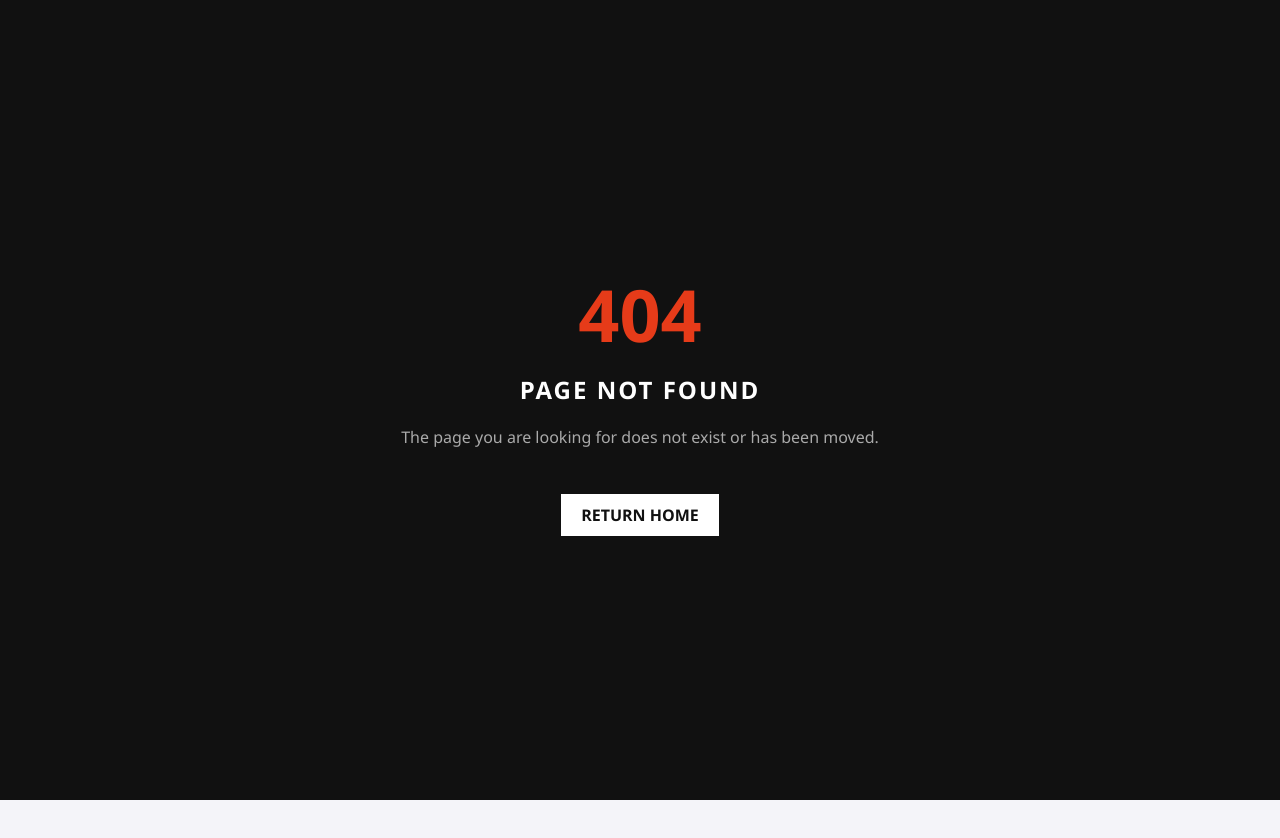
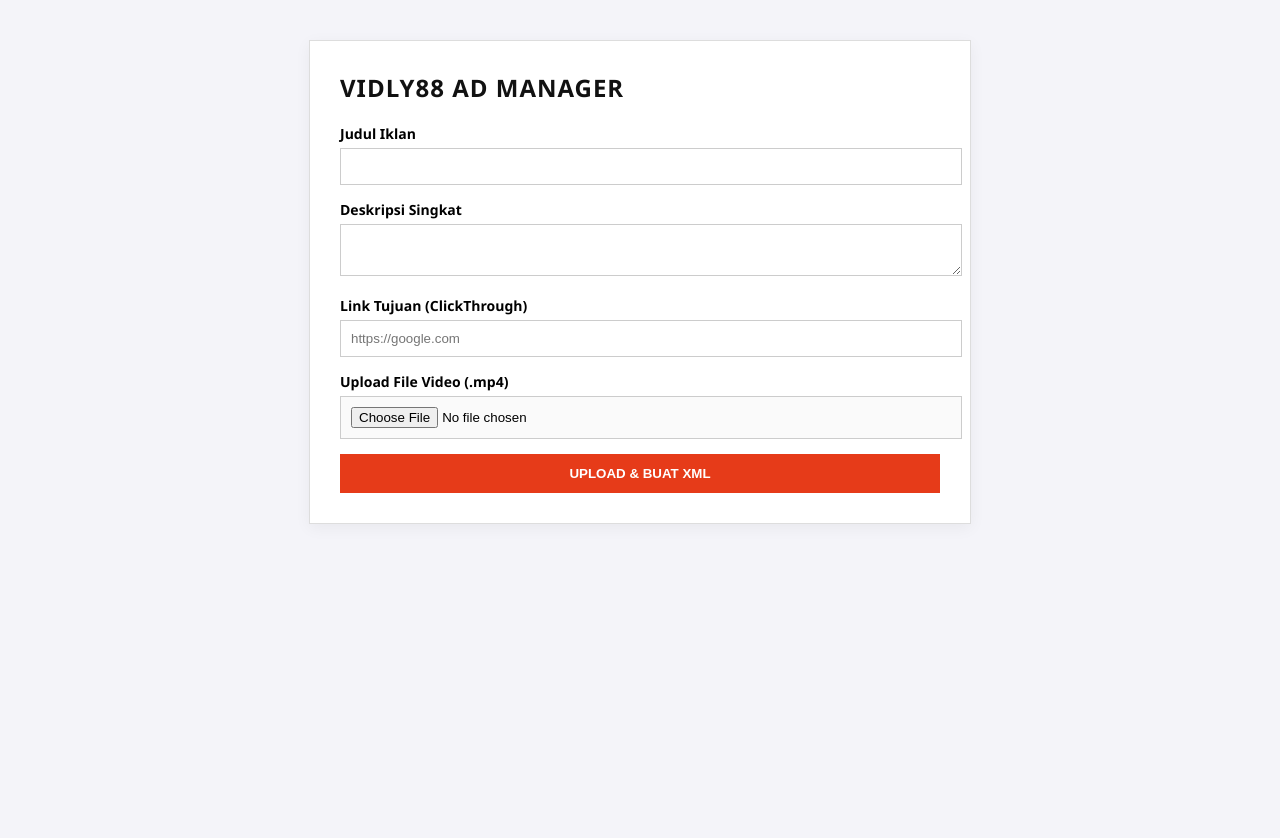
Before and after one commit to fb12-thonk/xmltes, a Next.js app: page /adsxml in a window 1280 px wide. Before the commit this address had no page. Shown: the top 838 px of the page. Before the commit the page ends 800 px from the top, so only its background shows below. Built offline with nearby package versions, Linux system fonts and the light colour scheme.

Commit message:
Update and rename page.jsx to page.jsx

```diff
--- a/app/admin-ads/page.jsx
+++ b/app/adsxml/page.jsx
@@ -2,14 +2,18 @@
 
 import { useState } from 'react';
 
-export default function AdminAdsPage() {
+export default function AdsXmlPage() {
   const [loading, setLoading] = useState(false);
-  const [message, setMessage] = useState('');
+  const [errorMsg, setErrorMsg] = useState('');
+  const [generatedUrl, setGeneratedUrl] = useState('');
+  const [copyStatus, setCopyStatus] = useState('COPY URL VAST');
 
   const handleSubmit = async (e) => {
     e.preventDefault();
     setLoading(true);
-    setMessage('Proses upload video ke Supabase...');
+    setErrorMsg('');
+    setGeneratedUrl('');
+    setCopyStatus('COPY URL VAST');
 
     const title = e.target.title.value;
     const description = e.target.description.value;
@@ -19,15 +23,9 @@ export default function AdminAdsPage() {
     const supabaseUrl = process.env.NEXT_PUBLIC_SUPABASE_URL;
     const supabaseKey = process.env.NEXT_PUBLIC_SUPABASE_ANON_KEY;
 
-    if (!supabaseUrl || !supabaseKey) {
-      setMessage('Error: Supabase URL atau Key belum disetting di Vercel.');
-      setLoading(false);
-      return;
-    }
-
     try {
+      // 1. Upload Video
       const fileName = `${Date.now()}-${videoFile.name.replace(/[^a-zA-Z0-9.]/g, '_')}`;
-
       const uploadRes = await fetch(`${supabaseUrl}/storage/v1/object/ads_videos/${fileName}`, {
         method: 'POST',
         headers: {
@@ -38,18 +36,16 @@ export default function AdminAdsPage() {
         body: videoFile
       });
 
-      if (!uploadRes.ok) throw new Error('Gagal upload video ke Storage Supabase');
+      if (!uploadRes.ok) {
+        const errDetail = await uploadRes.json();
+        throw new Error(errDetail.message || 'Gagal upload video ke Storage Supabase. Pastikan kebijakan Storage/SQL sudah dijalankan.');
+      }
 
+      // 2. Dapatkan URL
       const videoPublicUrl = `${supabaseUrl}/storage/v1/object/public/ads_videos/${fileName}`;
-      setMessage('Video berhasil diupload! Menyimpan data iklan ke database...');
 
-      const dbData = {
-        title: title,
-        description: description,
-        click_link: click_link,
-        video_url: videoPublicUrl
-      };
-
+      // 3. Simpan ke Database
+      const dbData = { title, description, click_link, video_url: videoPublicUrl };
       const dbRes = await fetch(`${supabaseUrl}/rest/v1/vast_ads`, {
         method: 'POST',
         headers: {
@@ -62,41 +58,47 @@ export default function AdminAdsPage() {
       });
 
       const result = await dbRes.json();
-
       if (dbRes.ok) {
-        setMessage(`Sukses! URL XML VAST lu:\n/vast?id=${result[0].id}`);
+        // Karena ID-nya sekarang UUID acak, linknya bakal otomatis panjang dan acak
+        const fullUrl = `${window.location.origin}/vast?id=${result[0].id}`;
+        setGeneratedUrl(fullUrl);
         e.target.reset();
       } else {
-        throw new Error('Gagal menyimpan ke tabel vast_ads');
+        throw new Error(result.message || 'Gagal menyimpan ke tabel vast_ads');
       }
 
     } catch (error) {
-      console.error(error);
-      setMessage('Error: ' + error.message);
+      setErrorMsg('Error: ' + error.message);
     } finally {
       setLoading(false);
     }
   };
 
+  const handleCopy = () => {
+    navigator.clipboard.writeText(generatedUrl);
+    setCopyStatus('BERHASIL DI-COPY!');
+    setTimeout(() => setCopyStatus('COPY URL VAST'), 3000); // Balik ke teks awal setelah 3 detik
+  };
+
   return (
-    <div style={{ padding: '40px', fontFamily: 'Segoe UI, sans-serif' }}>
+    <div style={{ padding: '40px', fontFamily: 'Segoe UI, sans-serif', background: '#f4f4f9', minHeight: '100vh' }}>
       <div style={{ maxWidth: '600px', margin: '0 auto', background: '#fff', padding: '30px', border: '1px solid #ddd', borderRadius: '0', boxShadow: '0 4px 15px rgba(0,0,0,0.05)' }}>
         <h2 style={{ marginTop: 0, textTransform: 'uppercase', letterSpacing: '1px', color: '#111' }}>Vidly88 Ad Manager</h2>
 
         <form onSubmit={handleSubmit} style={{ display: 'flex', flexDirection: 'column', gap: '15px' }}>
           <div>
             <label style={{ display: 'block', fontWeight: 'bold', fontSize: '14px', marginBottom: '5px' }}>Judul Iklan</label>
-            <input type="text" name="title" required style={{ width: '100%', padding: '10px', border: '1px solid #ccc', borderRadius: '0', outline: 'none' }} placeholder="Contoh: Promo Spesial" />
+            <input type="text" name="title" required style={{ width: '100%', padding: '10px', border: '1px solid #ccc', borderRadius: '0', outline: 'none' }} />
           </div>
 
           <div>
             <label style={{ display: 'block', fontWeight: 'bold', fontSize: '14px', marginBottom: '5px' }}>Deskripsi Singkat</label>
-            <textarea name="description" rows="2" style={{ width: '100%', padding: '10px', border: '1px solid #ccc', borderRadius: '0', outline: 'none' }} placeholder="Deskripsi iklan..."></textarea>
+            <textarea name="description" rows="2" style={{ width: '100%', padding: '10px', border: '1px solid #ccc', borderRadius: '0', outline: 'none' }}></textarea>
           </div>
 
           <div>
             <label style={{ display: 'block', fontWeight: 'bold', fontSize: '14px', marginBottom: '5px' }}>Link Tujuan (ClickThrough)</label>
-            <input type="url" name="click_link" required style={{ width: '100%', padding: '10px', border: '1px solid #ccc', borderRadius: '0', outline: 'none' }} placeholder="https://landingpage-tujuan.com" />
+            <input type="url" name="click_link" required style={{ width: '100%', padding: '10px', border: '1px solid #ccc', borderRadius: '0', outline: 'none' }} placeholder="https://google.com" />
           </div>
 
           <div>
@@ -105,13 +107,23 @@ export default function AdminAdsPage() {
           </div>
 
           <button type="submit" disabled={loading} style={{ padding: '12px', background: '#e63b19', color: '#fff', border: 'none', borderRadius: '0', cursor: 'pointer', fontWeight: 'bold', textTransform: 'uppercase' }}>
-            {loading ? 'Memproses...' : 'Upload & Buat XML'}
+            {loading ? 'UPLOADING...' : 'UPLOAD & BUAT XML'}
           </button>
         </form>
 
-        {message && (
-          <div style={{ marginTop: '20px', padding: '15px', background: '#f0f0f0', borderLeft: '4px solid #e63b19', whiteSpace: 'pre-wrap', fontSize: '14px' }}>
-            {message}
+        {errorMsg && (
+          <div style={{ marginTop: '20px', padding: '15px', background: '#f0f0f0', borderLeft: '4px solid #e63b19', color: '#111', fontSize: '14px' }}>
+            {errorMsg}
+          </div>
+        )}
+
+        {generatedUrl && (
+          <div style={{ marginTop: '20px', padding: '20px', background: '#fafafa', border: '1px dashed #ccc' }}>
+            <p style={{ margin: '0 0 10px 0', fontWeight: 'bold', fontSize: '14px' }}>Berhasil! Ini URL VAST Anda:</p>
+            <input type="text" readOnly value={generatedUrl} style={{ width: '100%', padding: '10px', border: '1px solid #ccc', marginBottom: '10px', background: '#fff', color: '#555' }} />
+            <button onClick={handleCopy} style={{ width: '100%', padding: '10px', background: '#111', color: '#fff', border: 'none', cursor: 'pointer', fontWeight: 'bold' }}>
+              {copyStatus}
+            </button>
           </div>
         )}
       </div>
```
